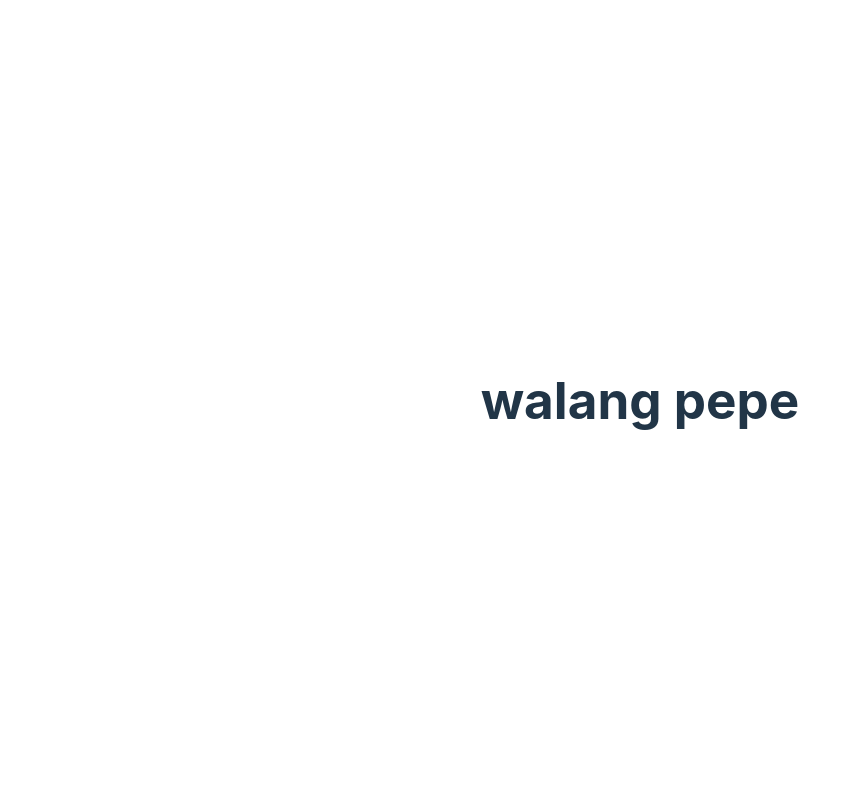
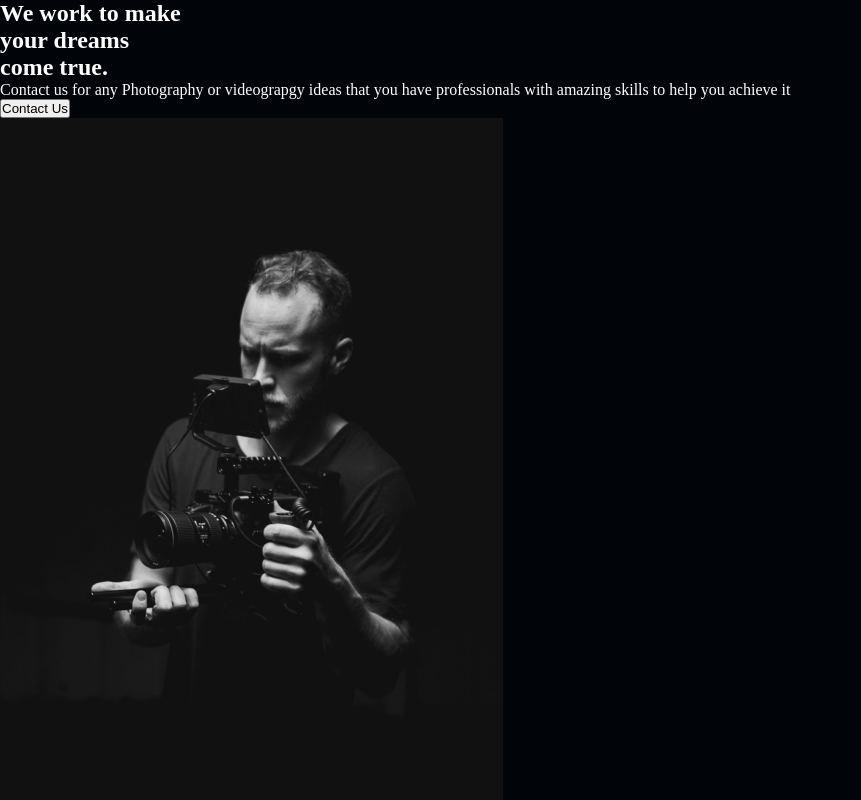
Before and after one commit to frnk26/Portofolio-capture, a React (Vite) app: page / in a window 1280 px wide. Shown: the top 800 px of the page, without its empty margins (0-861 px from the left). Built offline with nearby package versions, Linux system fonts and the light colour scheme.

Commit message:
Content for AboutUs Page w/o style

```diff
--- a/src/App.css
+++ /dev/null
@@ -1,41 +0,0 @@
-#root {
-  max-width: 1280px;
-  margin: 0 auto;
-  padding: 2rem;
-  text-align: center;
-}
-
-.logo {
-  height: 6em;
-  padding: 1.5em;
-  will-change: filter;
-}
-.logo:hover {
-  filter: drop-shadow(0 0 2em #646cffaa);
-}
-.logo.react:hover {
-  filter: drop-shadow(0 0 2em #61dafbaa);
-}
-
-@keyframes logo-spin {
-  from {
-    transform: rotate(0deg);
-  }
-  to {
-    transform: rotate(360deg);
-  }
-}
-
-@media (prefers-reduced-motion: no-preference) {
-  a:nth-of-type(2) .logo {
-    animation: logo-spin infinite 20s linear;
-  }
-}
-
-.card {
-  padding: 2em;
-}
-
-.read-the-docs {
-  color: #888;
-}
--- a/src/App.jsx
+++ b/src/App.jsx
@@ -1,10 +1,11 @@
-import { useState } from "react";
-import "./App.css";
-
+import React, { useState } from "react";
+import GlobalStyle from "./components/GlobalStyle";
+import About from "./pages/About";
 function App() {
   return (
     <div className="App">
-      <h1>walang pepe</h1>
+      <GlobalStyle />
+      <About />
     </div>
   );
 }
--- a/src/components/AboutSection.jsx
+++ b/src/components/AboutSection.jsx
@@ -0,0 +1,33 @@
+import React from "react";
+import home1 from "../img/home1.png";
+const AboutSection = () => {
+  return (
+    <div>
+      <div className="description">
+        <div className="title">
+          <div className="hide">
+            <h2>We work to make </h2>
+          </div>
+          <div className="hide">
+            <h2>
+              your <span>dreams</span>
+            </h2>
+          </div>
+          <div className="hide">
+            <h2>come true. </h2>
+          </div>
+        </div>
+        <p>
+          Contact us for any Photography or videograpgy ideas that you have
+          professionals with amazing skills to help you achieve it
+        </p>
+        <button>Contact Us</button>
+      </div>
+      <div className="Image">
+        <img src={home1} alt="" />
+      </div>
+    </div>
+  );
+};
+
+export default AboutSection;
--- a/src/components/FaqSection.jsx
+++ b/src/components/FaqSection.jsx
@@ -0,0 +1,40 @@
+import React from "react";
+
+const FaqSection = () => {
+  return (
+    <div>
+      <h2>
+        Any Question <span>FAQ</span>
+      </h2>
+      <div className="question">
+        <h4>How Do I Start?</h4>
+        <div className="answer">
+          <p>Lorem ipsum dolor sit amet.</p>
+          <p>
+            Lorem ipsum dolor sit amet consectetur adipisicing elit. Nam, hic.
+          </p>
+        </div>
+      </div>
+      <div className="question">
+        <h4>Daily Schedule</h4>
+        <div className="answer">
+          <p>Lorem ipsum dolor sit amet.</p>
+          <p>
+            Lorem ipsum dolor sit amet consectetur adipisicing elit. Nam, hic.
+          </p>
+        </div>
+      </div>
+      <div className="question">
+        <h4>Different Payment Method</h4>
+        <div className="answer">
+          <p>Lorem ipsum dolor sit amet.</p>
+          <p>
+            Lorem ipsum dolor sit amet consectetur adipisicing elit. Nam, hic.
+          </p>
+        </div>
+      </div>
+    </div>
+  );
+};
+
+export default FaqSection;
--- a/src/components/GlobalStyle.jsx
+++ b/src/components/GlobalStyle.jsx
@@ -0,0 +1,14 @@
+import { createGlobalStyle } from "styled-components";
+
+const GlobalStyle = createGlobalStyle`
+    *{
+        margin: 0;
+        padding: 0;
+        box-sizing: border-box;
+    }
+    body{
+        color: white;
+        background: #010409;
+    }
+`;
+export default GlobalStyle;
--- a/src/components/ServiceSection.jsx
+++ b/src/components/ServiceSection.jsx
@@ -0,0 +1,69 @@
+import React from "react";
+// import assets
+import clock from "../img/clock.svg";
+import gear from "../img/diaphragm.svg";
+import home2 from "../img/home2.png";
+import money from "../img/money.svg";
+import teamwork from "../img/teamwork.svg";
+
+const ServiceSection = () => {
+  return (
+    <div>
+      <div className="Image">
+        <img src={home2} alt="" />
+      </div>
+      <div className="description">
+        <div className="title">
+          <h2>
+            High <span>Quality</span>
+            service.
+          </h2>
+        </div>
+        <div className="grid">
+          <div className="grid-items">
+            <div className="icons">
+              <img src={clock} alt="" />
+              <h4>Efficient</h4>
+            </div>
+            <p>
+              Lorem ipsum dolor, sit amet consectetur adipisicing elit. Iste,
+              reiciendis!
+            </p>
+          </div>
+          <div className="grid-items">
+            <div className="icons">
+              <img src={money} alt="" />
+              <h4>Afforable</h4>
+            </div>
+            <p>
+              Lorem ipsum dolor, sit amet consectetur adipisicing elit. Iste,
+              reiciendis!
+            </p>
+          </div>
+          <div className="grid-items">
+            <div className="icons">
+              <img src={gear} alt="" />
+              <h4>Pro Grade Gear</h4>
+            </div>
+            <p>
+              Lorem ipsum dolor, sit amet consectetur adipisicing elit. Iste,
+              reiciendis!
+            </p>
+          </div>
+          <div className="grid-items">
+            <div className="icons">
+              <img src={teamwork} alt="" />
+              <h4>Teamwork</h4>
+            </div>
+            <p>
+              Lorem ipsum dolor, sit amet consectetur adipisicing elit. Iste,
+              reiciendis!
+            </p>
+          </div>
+        </div>
+      </div>
+    </div>
+  );
+};
+
+export default ServiceSection;
--- a/src/index.css
+++ /dev/null
@@ -1,70 +0,0 @@
-:root {
-  font-family: Inter, Avenir, Helvetica, Arial, sans-serif;
-  font-size: 16px;
-  line-height: 24px;
-  font-weight: 400;
-
-  color-scheme: light dark;
-  color: rgba(255, 255, 255, 0.87);
-  background-color: #242424;
-
-  font-synthesis: none;
-  text-rendering: optimizeLegibility;
-  -webkit-font-smoothing: antialiased;
-  -moz-osx-font-smoothing: grayscale;
-  -webkit-text-size-adjust: 100%;
-}
-
-a {
-  font-weight: 500;
-  color: #646cff;
-  text-decoration: inherit;
-}
-a:hover {
-  color: #535bf2;
-}
-
-body {
-  margin: 0;
-  display: flex;
-  place-items: center;
-  min-width: 320px;
-  min-height: 100vh;
-}
-
-h1 {
-  font-size: 3.2em;
-  line-height: 1.1;
-}
-
-button {
-  border-radius: 8px;
-  border: 1px solid transparent;
-  padding: 0.6em 1.2em;
-  font-size: 1em;
-  font-weight: 500;
-  font-family: inherit;
-  background-color: #1a1a1a;
-  cursor: pointer;
-  transition: border-color 0.25s;
-}
-button:hover {
-  border-color: #646cff;
-}
-button:focus,
-button:focus-visible {
-  outline: 4px auto -webkit-focus-ring-color;
-}
-
-@media (prefers-color-scheme: light) {
-  :root {
-    color: #213547;
-    background-color: #ffffff;
-  }
-  a:hover {
-    color: #747bff;
-  }
-  button {
-    background-color: #f9f9f9;
-  }
-}
--- a/src/pages/About.jsx
+++ b/src/pages/About.jsx
@@ -0,0 +1,15 @@
+import React from "react";
+import AboutSection from "../components/AboutSection";
+import FaqSection from "../components/FaqSection";
+import ServiceSection from "../components/ServiceSection";
+const About = () => {
+  return (
+    <div>
+      <AboutSection />
+      <ServiceSection />
+      <FaqSection />
+    </div>
+  );
+};
+
+export default About;
```
Also changed, not shown: src/main.jsx (+5 -6 lines).
